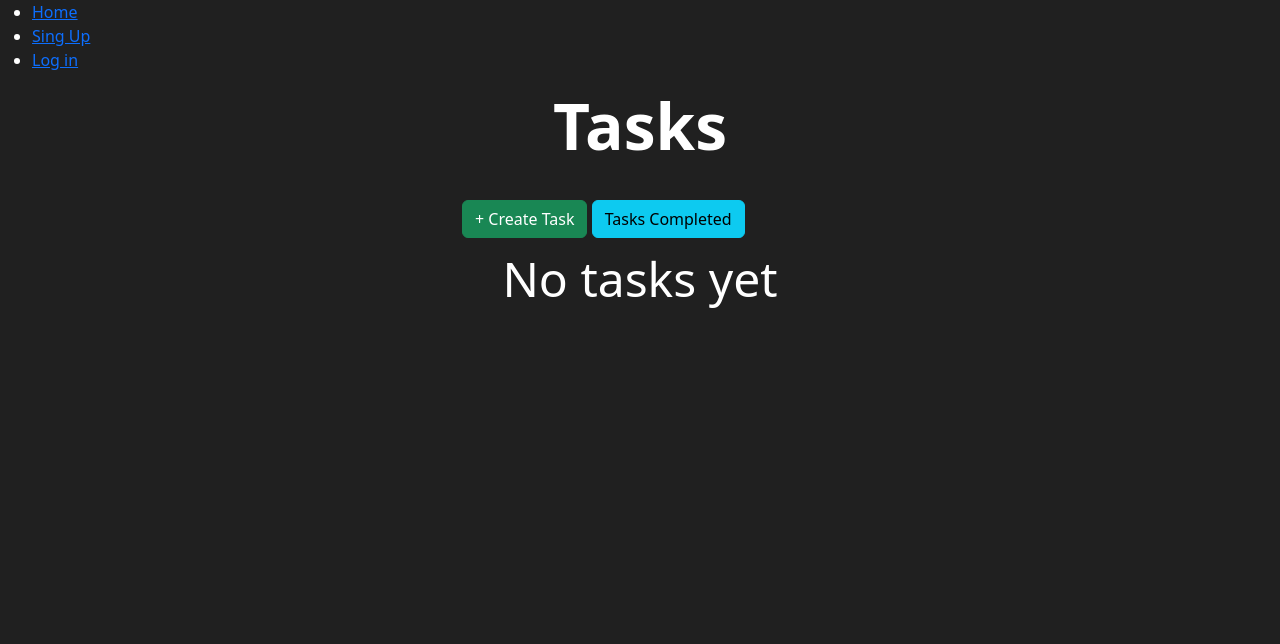
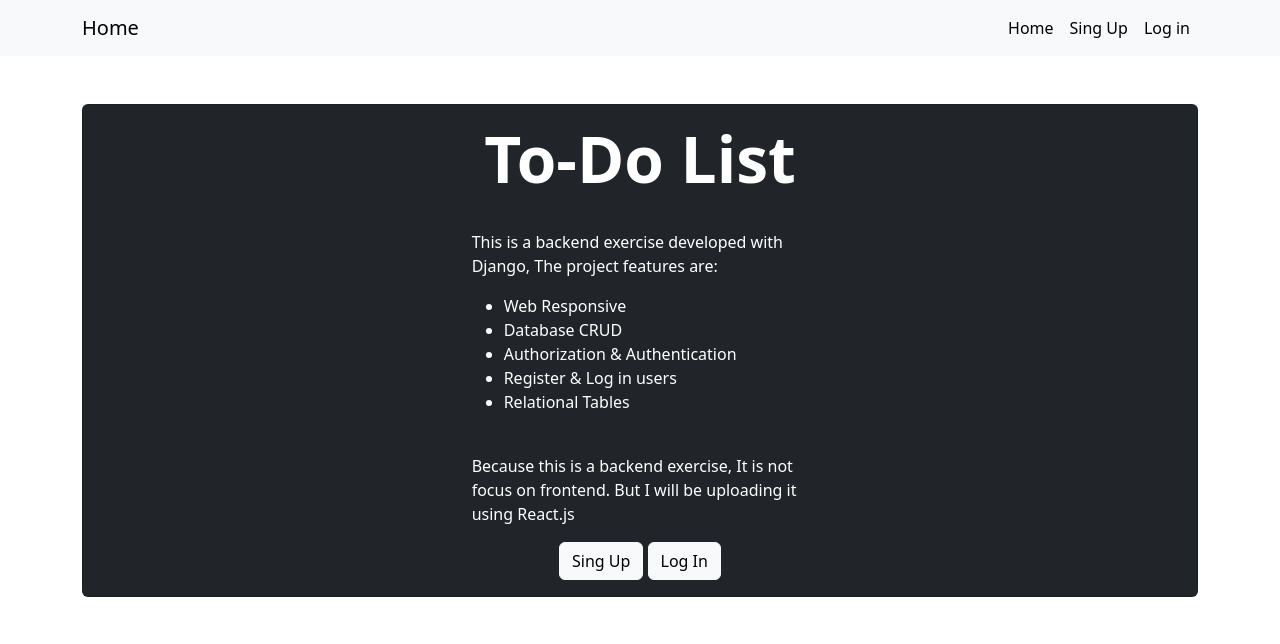
Before and after one commit to Josepe20/ToDo_list_Django, a Django app: page / in a window 1280 px wide. Shown: the top 644 px of the page. Run offline with Django 4.2, Linux system fonts and the light colour scheme.

Commit message:
project is almost ready, frontend, authentication and CRUD. just need deployment settings

```diff
--- a/djangocrud/settings.py
+++ b/djangocrud/settings.py
@@ -131,6 +131,7 @@ USE_TZ = True
 # https://docs.djangoproject.com/en/4.2/howto/static-files/
 
 STATIC_URL = 'static/'
+LOGIN_URL = '/login'
 
 # Default primary key field type
 # https://docs.djangoproject.com/en/4.2/ref/settings/#default-auto-field
--- a/task/static/main.css
+++ b/task/static/main.css
@@ -1,4 +1,4 @@
 body {
-    background: #202020;
-    color: white
+    background: white;
+    color: white;
 }
--- a/task/templates/task/base.html
+++ b/task/templates/task/base.html
@@ -11,33 +11,43 @@
 
     <link rel="stylesheet" href="https://cdn.jsdelivr.net/npm/bootstrap@5.3.0-alpha3/dist/css/bootstrap.min.css">
     <link rel="stylesheet" href="{% static 'main.css' %}">
+    <link rel="icon" href="https://th.bing.com/th/id/OIP.4ei7WZT0SSyy2fLHpQ1nBgHaFC?pid=ImgDet&rs=1">
 </head>
 <body>
 
-    <nav>
-        <ul>
-            <li>
-                <a href="/">Home</a>
-            </li>
-
+    <nav class="navbar navbar-expand-lg bg-light navbar-light">
+      <div class="container">
+        <a class="navbar-brand" href="/">Home</a>
+        <button class="navbar-toggler" type="button" data-bs-toggle="collapse" data-bs-target="#navbarNav" aria-controls="navbarNav" aria-expanded="false" aria-label="Toggle navigation">
+          <span class="navbar-toggler-icon"></span>
+        </button>
+        <div class="collapse navbar-collapse" id="navbarNav">
+          <ul class="navbar-nav  ms-auto">
             {% if not user.is_authenticated %}
-                <li>
-                <a href="/singup">Sing Up</a>
+                <li class="nav-item">
+                    <a class="nav-link active" aria-current="page" href="/">Home</a>
                 </li>
-                <li>
-                    <a href="/login">Log in</a>
+                <li class="nav-item">
+                    <a class="nav-link active" aria-current="page" href="/singup">Sing Up</a>
+                </li>
+                <li class="nav-item">
+                    <a class="nav-link active" aria-current="page" href="/login">Log in</a>
                 </li>
             {% else %}
-                <li>
-                    <a href="{% url 'logout' %}">Log Out</a>
+                <li class="nav-item">
+                    <a class="nav-link active" aria-current="page" href="/tasks">Task List</a>
+                </li>
+                <li class="nav-item">
+                    <a class="nav-link active" aria-current="page" href="{% url 'logout' %}">Log Out</a>
                 </li>
             {% endif %}
-
-
-        </ul>
+          </ul>
+        </div>
+      </div>
     </nav>
 
     {% block content %}
+
     {% endblock %}
 
 </body>
--- /dev/null
+++ b/task/templates/task/home.html
@@ -0,0 +1,38 @@
+{% extends 'task/base.html' %}
+
+{% block content %}
+
+<main class="container py-5">
+    <section class="card card-body bg-dark">
+        <div class="container">
+            <div class="row">
+                <div class="col-md-4 offset-md-4">
+
+                    <h1 class="display-3 text-center fw-bold">To-Do List</h1>
+                    <br>
+                    <p>This is a backend exercise developed with Django, The project features are:</p>
+                    <ul>
+                        <li>Web Responsive</li>
+                        <li>Database CRUD</li>
+                        <li>Authorization & Authentication</li>
+                        <li>Register & Log in users</li>
+                        <li>Relational Tables</li>
+                    </ul>
+                    <br>
+                    <p>Because this is a backend exercise, It is not focus on frontend. But I will be uploading it using React.js</p>
+
+                    <div class="text-center">
+                        {% if not user.is_authenticated %}
+                            <a class="btn btn-light" href="/singup">Sing Up</a>
+                            <a class="btn btn-light" href="/login">Log In</a>
+                        {% else %}
+                            <a class="btn btn-light" href="{% url 'logout' %}">Log Out</a>
+                        {% endif %}
+                    </div>
+                </div>
+            </div>
+        </div>
+    </section>
+</main>
+
+{% endblock %}
--- a/task/templates/task/list_task.html
+++ b/task/templates/task/list_task.html
@@ -4,23 +4,19 @@
     <div class="container">
         <div class="row">
             <div class="col-md-4 offset-md-4">
-                {% if user_name %}
+
                 <h1 class="display-3 text-center fw-bold">{{ user_name }}'s Tasks</h1>
-                {% else %}
-                    <h1 class="display-3 text-center fw-bold">Tasks</h1>
-                {% endif %}
-
 
                 <div>
-                    <a href="{% url 'create_task' %}" class="display-3 text-center fw-bold"><button class="btn btn-success mt-1">+ Create Task</button></a>
 
-
+                    <div class="text-center">
                         {% if completed %}
                             <a href="{% url 'tasks_uncompleted' %}" class="display-3 text-center fw-bold"><button class="btn btn-info mt-1">Tasks Uncompleted</button></a>
                         {% else %}
+                            <a href="{% url 'create_task' %}" class="display-3 text-center fw-bold"><button class="btn btn-success mt-1">+ Create Task</button></a>
                             <a href="{% url 'tasks_completed' %}" class="display-3 text-center fw-bold"><button class="btn btn-info mt-1">Tasks Completed</button></a>
                         {% endif %}
-
+                    </div>
 
                     {% for task in tasks %}
                         <div class="card card-body text-black mt-2 d-flex flex-row justify-content-between">
@@ -35,17 +31,21 @@
                                 <p>{{ task.description }}</p>
 
                                 {% if task.datecompleted %}
-                                    <p>{{ task.datecompleted }}</p>
+                                    <p>completed date: {{ task.datecompleted }}</p>
                                 {% endif %}
 
                             </div>
 
                             <div>
+
+                                {% if not task.datecompleted %}
                                     <a href="{% url 'complete_task' task.id %}"><button class="btn btn-warning mt-1">Complete</button></a>
 
                                     <a href="{% url 'update_task' task.id %}"><button class="btn btn-primary mt-1">Update</button></a>
+                                {% endif %}
 
                                 <a href="{% url 'delete_task' task.id %}"><button class="btn btn-danger mt-1">Delete</button></a>
+
                             </div>
                         </div>
                     {% empty %}
--- a/task/urls.py
+++ b/task/urls.py
@@ -3,7 +3,7 @@ from .views import list_task, create_task, delete_task, update_task, singup, sin
 
 urlpatterns = [
     path('', home),
-    path('task_list/', list_task, name='tasks_uncompleted'),
+    path('tasks/', list_task, name='tasks_uncompleted'),
     path('tasks_completed/', list_task_completed, name='tasks_completed'),
     path('singup/', singup, name='singup'),
     path('logout/', singout, name='logout'),
--- a/task/views.py
+++ b/task/views.py
@@ -7,9 +7,11 @@ from django.utils import timezone
 from django.http import HttpResponse
 from .models import Task
 from .forms import TaskForm
+from django.contrib.auth.decorators import login_required
 
 
 # singup users
+
 def singup(request):
 
     if request.method == 'POST':
@@ -22,7 +24,7 @@ def singup(request):
                 user.save()
 
                 login(request, user)
-                return redirect('/')
+                return redirect('/tasks')
 
             except IntegrityError:
                 return render(request, 'task/sing_in.html', {
@@ -55,13 +57,13 @@ def singin(request):
             })
         else:
             login(request, user)
-            return redirect('/')
+            return redirect('/tasks')
 
     return render(request, 'task/sing_in.html', {
         'form': AuthenticationForm
     })
 
-
+@login_required
 def singout(request):
     logout(request)
     return redirect('/')
@@ -69,8 +71,10 @@ def singout(request):
 
 # Create your views here.
 def home(request):
-    return render(request, 'task/list_task.html')
+    return render(request, 'task/home.html')
 
+
+@login_required
 def list_task(request):
     tasks = Task.objects.filter(user=request.user, datecompleted__isnull=True)
     user = request.user
@@ -80,6 +84,7 @@ def list_task(request):
         'completed': False,
     })
 
+@login_required
 def list_task_completed(request):
     tasks = Task.objects.filter(user=request.user, datecompleted__isnull=False)
     user = request.user
@@ -90,6 +95,7 @@ def list_task_completed(request):
     })
 
 
+@login_required
 def create_task(request):
     if request.method == 'POST':
         try:
@@ -97,7 +103,7 @@ def create_task(request):
             new_task = form.save(commit=False)
             new_task.user = request.user
             new_task.save()
-            return redirect('/')
+            return redirect('/tasks')
 
         except ValueError:
             return render(request, 'task/task_form.html', {
@@ -111,6 +117,7 @@ def create_task(request):
     })
 
 
+@login_required
 def update_task(request, task_id):
 
     task = get_object_or_404(Task, pk=task_id, user=request.user)
@@ -120,7 +127,7 @@ def update_task(request, task_id):
         try:
             form = TaskForm(request.POST, instance=task)
             form.save()
-            return redirect('/')
+            return redirect('/tasks')
 
         except ValueError:
             return render(request, 'task/task_form.html', {
@@ -136,25 +143,29 @@ def update_task(request, task_id):
         'operation': 'update'
     })
 
+
+@login_required
 def complete_task(request, task_id):
     task = get_object_or_404(Task, pk=task_id, user=request.user)
 
     if request.method == "POST":
         task.datecompleted = timezone.now()
         task.save()
-        return redirect('/')
+        return redirect('/tasks')
 
     return render(request, 'task/task_form.html', {
         'task': task,
         'operation': 'complete',
     })
 
+
+@login_required
 def delete_task(request, task_id):
     task = get_object_or_404(Task, pk=task_id, user=request.user)
 
     if request.method == 'POST':
         task.delete()
-        return redirect('/')
+        return redirect('/tasks')
 
     return render(request, 'task/task_form.html', {
         'task': task,
```
Also changed, not shown: task/templates/task/sing_in.html (+26 -9 lines), task/templates/task/sing_up.html (+33 -9 lines), tasks.db. Lines whose indentation alone changed are shown as unchanged.
